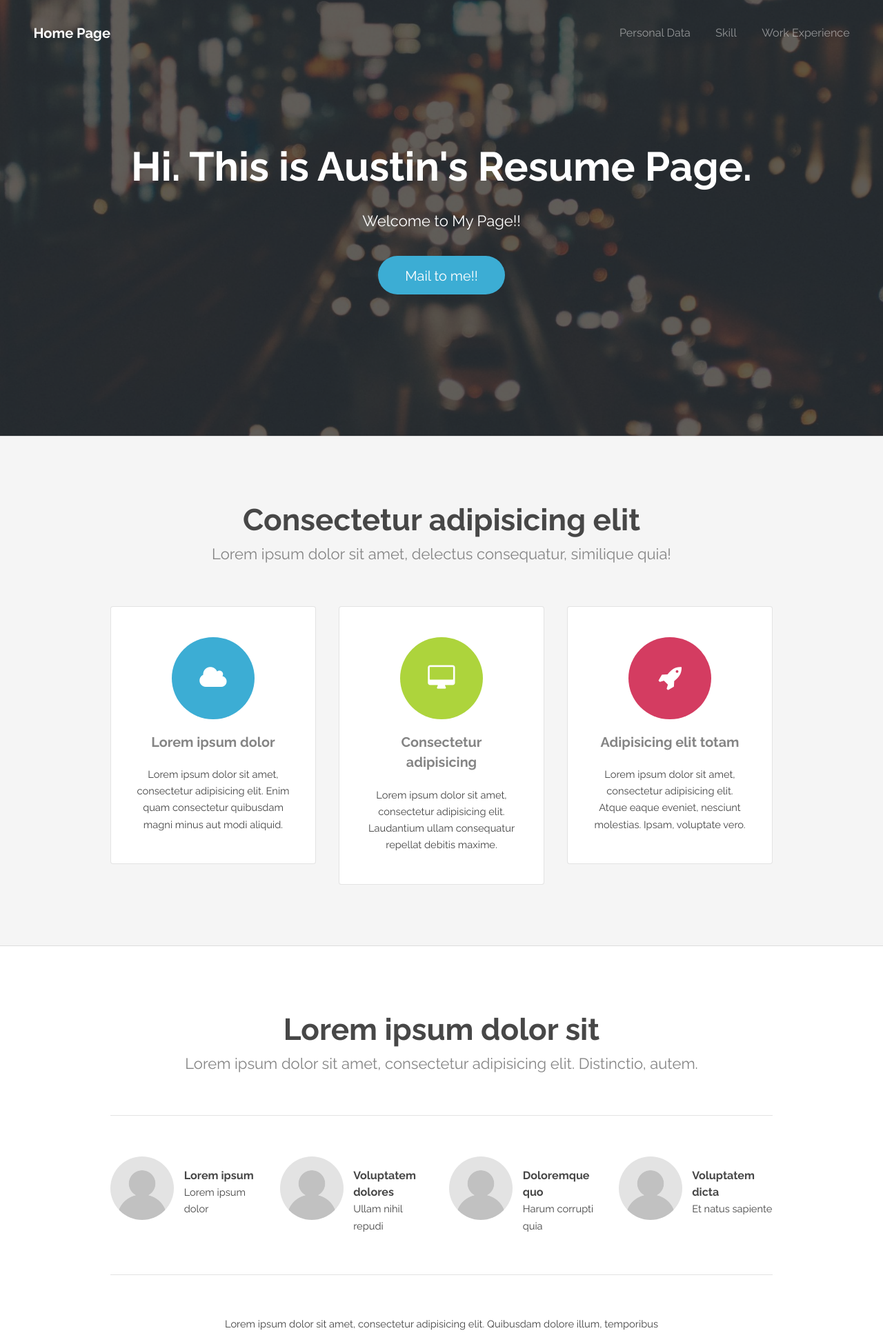
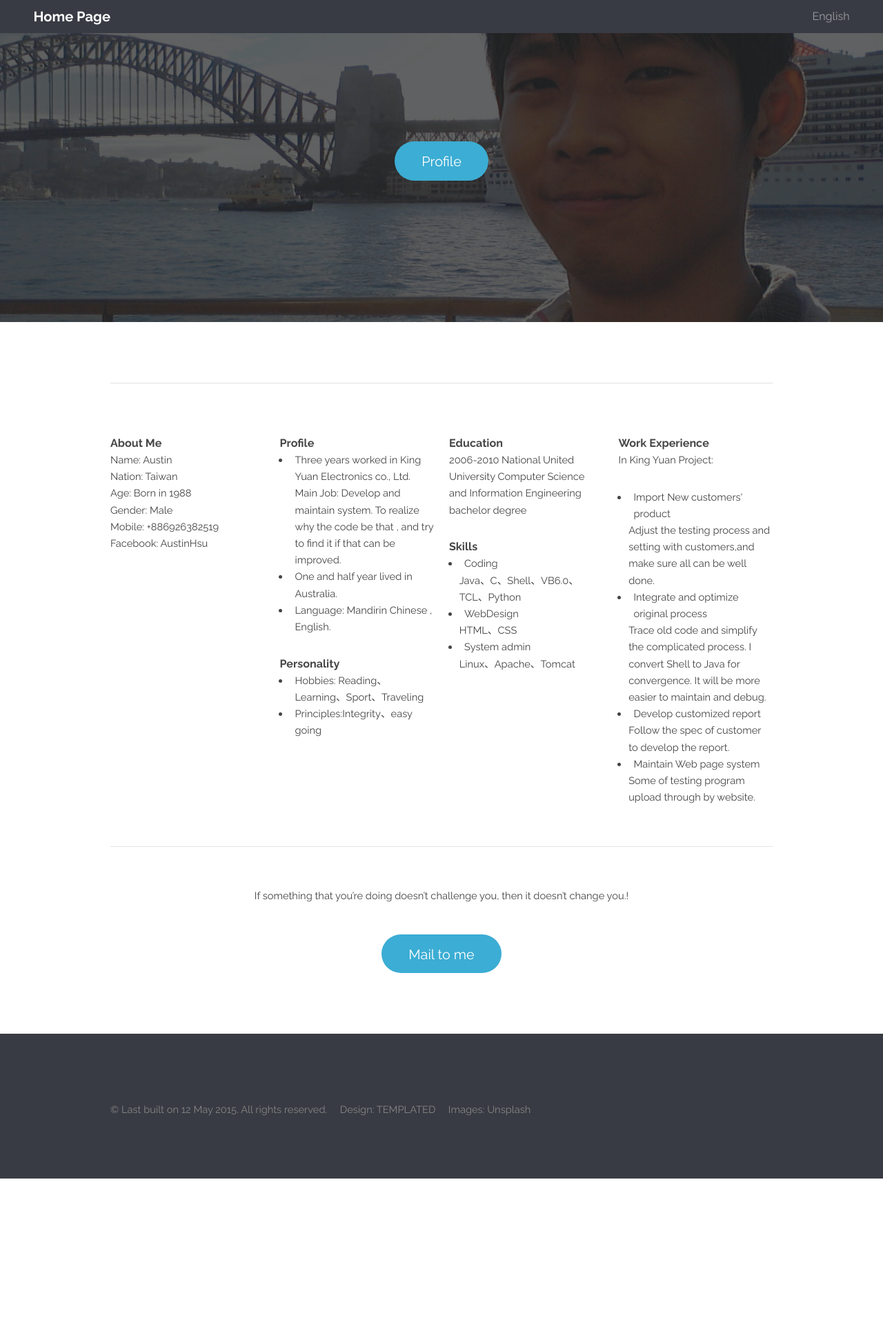
Before and after one commit to AustinDamn/AusinWebsite, a Python web app: template mysite/templates/austin.html in a window 1280 px wide. Shown: the top 1933 px of the page at 69% size. After the commit the page ends 1709 px from the top, so only its background shows below. Run offline with Jinja, Linux system fonts and the light colour scheme; the template is opened without the code that fills it, so the values that code supplies are empty.

Commit message:
initial project

```diff
--- a/mysite/mysite/settings.py
+++ b/mysite/mysite/settings.py
@@ -117,9 +117,9 @@ ALLOWED_HOSTS = ['*']
 STATIC_ROOT = 'staticfiles'
 
 #Turn off DEBUG mode
-DEBUG = False
+DEBUG = True
 
-TEMPLATE_DEBUG = False
+TEMPLATE_DEBUG = True
 
 #Import all of local settings if the file exists
 try:
--- a/mysite/mysite/urls.py
+++ b/mysite/mysite/urls.py
@@ -10,4 +10,6 @@ urlpatterns = patterns('',
     url(r'^hello/$', 'trips.views.hello_world'),
     url(r'^$','trips.views.home'),
     url(r'^austin/$','trips.views.austin'),
+    url(r'^Personal_info.html/$','trips.views.Personal_info'),
+    #url(r'^Personal_info.html/$','trips.views.generic'),
 )
--- a/mysite/static/css/style.css
+++ b/mysite/static/css/style.css
@@ -929,9 +929,9 @@
 /* Header */
 
 	body.landing #header {
-		background-color: transparent;
+		background-color: #383b43;
 		left: 0;
-		position: absolute;
+		position: fixed;
 		top: 0;
 	}
 
@@ -944,8 +944,8 @@
 		color: #ffffff;
 		cursor: default;
 		font-size: 1.1em;
-		height: 6em;
-		line-height: 6em;
+		height: 3em;
+		line-height: 3em;
 		width: 100%;
 		z-index: 10000;
 	}
@@ -1031,7 +1031,7 @@
 /* Banner */
 
 	#banner {
-		background-image: url(../images/dark_tint.png), url(../images/bokeh_car_lights_bg.jpg);
+		background-image: url(../images/dark_tint.png), url(../images/Austin.jpg);
 		background-position: center center;
 		background-size: cover;
 		color: #ffffff;
@@ -1217,3 +1217,9 @@
 		.grid-demo .row.flush > div:last-child span {
 			border-radius: 0 4px 4px 0;
 		}
+
+
+		#pic_profile {
+		    /*background-image: url(../images/dark_tint.png), url(../images/Ausitn.jpg);*/
+		    background-image: url(../images/Austin.JPG');
+		}
--- a/mysite/templates/austin.html
+++ b/mysite/templates/austin.html
@@ -7,7 +7,7 @@
 <html lang="en">
 	<head>
 		<meta charset="UTF-8">
-		<title>Demo Django Website</title>
+		<title>Austin Django Website</title>
 		<meta http-equiv="content-type" content="text/html; charset=utf-8" />
 		<meta name="description" content="" />
 		<meta name="keywords" content="" />
@@ -26,12 +26,11 @@
 
 		<!-- Header -->
 			<header id="header">
-				<h1><a href="austindamn.koding.io:8000/austin.html">Home Page</a></h1>
+				<h1><a href="https://austindamn.herokuapp.com/austin/">Home Page</a></h1>
 				<nav id="nav">
 					<ul>
-						<li><a href="index.html">Personal Data</a></li>
-						<li><a href="generic.html">Skill</a></li>
-						<li><a href="elements.html">Work Experience</a></li>
+						<li><a href="https://austindamn.herokuapp.com/austin/">English</a></li>
+						<!--li><a href="{{TEMPLATE_DIRS}}generic.html">Chinese</a></li-->
 						<!--li><a href="#" class="button special">Sign Up</a></li-->
 					</ul>
 				</nav>
@@ -39,84 +38,75 @@
 
 		<!-- Banner -->
 			<section id="banner">
-				<h2>Hi. This is Austin's Resume Page.</h2>
-				<p>Welcome to My Page!!</p>
-				<ul class="actions">
-					<li>
-						<a href="mailto:hct830@gmail.com" class="button big">Mail to me!!</a>
-					</li>
-				</ul>
-			</section>
-
-		<!-- One -->
-			<section id="one" class="wrapper style1 special">
-				<div class="container">
-					<header class="major">
-						<h2>Consectetur adipisicing elit</h2>
-						<p>Lorem ipsum dolor sit amet, delectus consequatur, similique quia!</p>
-					</header>
-					<div class="row 150%">
-						<div class="4u 12u$(medium)">
-							<section class="box">
-								<i class="icon big rounded color1 fa-cloud"></i>
-								<h3>Lorem ipsum dolor</h3>
-								<p>Lorem ipsum dolor sit amet, consectetur adipisicing elit. Enim quam consectetur quibusdam magni minus aut modi aliquid.</p>
-							</section>
-						</div>
-						<div class="4u 12u$(medium)">
-							<section class="box">
-								<i class="icon big rounded color9 fa-desktop"></i>
-								<h3>Consectetur adipisicing</h3>
-								<p>Lorem ipsum dolor sit amet, consectetur adipisicing elit. Laudantium ullam consequatur repellat debitis maxime.</p>
-							</section>
-						</div>
-						<div class="4u$ 12u$(medium)">
-							<section class="box">
-								<i class="icon big rounded color6 fa-rocket"></i>
-								<h3>Adipisicing elit totam</h3>
-								<p>Lorem ipsum dolor sit amet, consectetur adipisicing elit. Atque eaque eveniet, nesciunt molestias. Ipsam, voluptate vero.</p>
-							</section>
-						</div>
-					</div>
-				</div>
+				<a href="#two" class="button big">Profile</a>
 			</section>
 
 		<!-- Two -->
 			<section id="two" class="wrapper style2 special">
 				<div class="container">
-					<header class="major">
+					<!--header class="major">
 						<h2>Lorem ipsum dolor sit</h2>
 						<p>Lorem ipsum dolor sit amet, consectetur adipisicing elit. Distinctio, autem.</p>
-					</header>
+					</header-->
 					<section class="profiles">
 						<div class="row">
+						    <section class="3u 6u(medium) 12u$(xsmall) profile">
+								<h4>About Me</h4>
+								<p>Name: Austin<br>
+								   Nation: Taiwan<br>
+								   Age: Born in 1988<br>
+								   Gender: Male<br>
+								   Mobile: +886926382519<br>
+								   Facebook: AustinHsu<br>
+								</p>
+							</section>
 							<section class="3u 6u(medium) 12u$(xsmall) profile">
-								<img src="images/profile_placeholder.gif" alt="" />
-								<h4>Lorem ipsum</h4>
-								<p>Lorem ipsum dolor</p>
+								<h4>Profile</h4>
+								<ul>
+								    <li>Three years worked in King Yuan Electronics co., Ltd.  Main Job: Develop and maintain system. To realize why the code be that , and try to find it if that can be improved.</li>
+                                    <li>One and half year lived in Australia.</li>
+                                    <li>Language: Mandirin Chinese , English.</li>
+								</ul>
+								<h4>Personality</h4>
+								<ul>
+								    <li>Hobbies: Reading、Learning、Sport、Traveling</li>
+								    <li>Principles:Integrity、easy going</li>
+								</ul>
 							</section>
 							<section class="3u 6u$(medium) 12u$(xsmall) profile">
-								<img src="images/profile_placeholder.gif" alt="" />
-								<h4>Voluptatem dolores</h4>
-								<p>Ullam nihil repudi</p>
+								<h4>Education</h4>
+								<p>2006-2010 National United University Computer Science and Information Engineering bachelor degree</p>
+								<h4>Skills</h4>
+								<ul>
+								    <li>Coding</li>
+								    <div>Java、C、Shell、VB6.0、TCL、Python</div>
+								    <li>WebDesign</li>
+								    <div>HTML、CSS</div>
+								    <li>System admin</li>
+								    <div>Linux、Apache、Tomcat</div>
+								</ul>
 							</section>
 							<section class="3u 6u(medium) 12u$(xsmall) profile">
-								<img src="images/profile_placeholder.gif" alt="" />
-								<h4>Doloremque quo</h4>
-								<p>Harum corrupti quia</p>
-							</section>
-							<section class="3u$ 6u$(medium) 12u$(xsmall) profile">
-								<img src="images/profile_placeholder.gif" alt="" />
-								<h4>Voluptatem dicta</h4>
-								<p>Et natus sapiente</p>
+								<h4>Work Experience</h4>
+								<p>In King Yuan Project:</p>
+								<ul>
+								    <li>Import New customers' product</li>
+								    <div>Adjust the testing process and setting with customers,and make sure all can be well done.</div>
+                                    <li>Integrate and optimize original process</li>
+                                    <div>Trace old code and simplify the complicated process. I convert Shell to Java for convergence. It will be more easier to maintain and debug.</div>
+                                    <li>Develop customized report</li>
+                                    <div>Follow the spec of customer to develop the report.</div>
+								    <li>Maintain Web page system</li>
+								    <div>Some of testing program upload through by website.</div>
+								</ul>
 							</section>
 						</div>
 					</section>
 					<footer>
-						<p>Lorem ipsum dolor sit amet, consectetur adipisicing elit. Quibusdam dolore illum, temporibus veritatis eligendi, aliquam, dolor enim itaque veniam aut eaque sequi qui quia vitae pariatur repudiandae ab dignissimos ex!</p>
+						<p>If something that you’re doing doesn’t challenge you, then it doesn’t change you.!</p>
 						<ul class="actions">
 							<li>
-								<a href="#" class="button big">Lorem ipsum dolor sit</a>
+								<a href="mailto:hct830@gmail.com" class="button big">Mail to me</a>
 							</li>
 						</ul>
 					</footer>
@@ -124,7 +114,7 @@
 			</section>
 
 		<!-- Three -->
-			<section id="three" class="wrapper style3 special">
+			<!--section id="three" class="wrapper style3 special">
 				<div class="container">
 					<header class="major">
 						<h2>Consectetur adipisicing elit</h2>
@@ -151,28 +141,28 @@
 						</div>
 					</form>
 				</div>
-			</section>
+			</section-->
 
 		<!-- Footer -->
 			<footer id="footer">
 				<div class="container">
-					<section class="links">
+					<!--section class="links">
 						<div class="row">
 							<section class="3u 6u(medium) 12u$(small)">
 								<h3>Lorem ipsum dolor</h3>
 								<ul class="unstyled">
-									<li><a href="#">Lorem ipsum dolor sit</a></li>
-									<li><a href="#">Nesciunt itaque, alias possimus</a></li>
-									<li><a href="#">Optio rerum beatae autem</a></li>
-									<li><a href="#">Nostrum nemo dolorum facilis</a></li>
-									<li><a href="#">Quo fugit dolor totam</a></li>
+									<li><a href="#">Profile</a></li>
+									<li><a href="#">Name:Austin</a></li>
+									<li><a href="#">Nation:Taiwan</a></li>
+									<li><a href="#">Born in 1988</a></li>
+									<li><a href="#">FB:tkjh90010@hotmail.com</a></li>
 								</ul>
 							</section>
 							<section class="3u 6u$(medium) 12u$(small)">
-								<h3>Culpa quia, nesciunt</h3>
+								<h3>Skills</h3>
 								<ul class="unstyled">
-									<li><a href="#">Lorem ipsum dolor sit</a></li>
-									<li><a href="#">Reiciendis dicta laboriosam enim</a></li>
+									<li><a href="#">Coding: Java/Shell/PHP/Python</a></li>
+									<li><a href="#"></a></li>
 									<li><a href="#">Corporis, non aut rerum</a></li>
 									<li><a href="#">Laboriosam nulla voluptas, harum</a></li>
 									<li><a href="#">Facere eligendi, inventore dolor</a></li>
@@ -199,16 +189,16 @@
 								</ul>
 							</section>
 						</div>
-					</section>
+					</section-->
 					<div class="row">
 						<div class="8u 12u$(medium)">
 							<ul class="copyright">
-								<li>&copy; Untitled. All rights reserved.</li>
+								<li>&copy; Last built on 12 May 2015. All rights reserved.</li>
 								<li>Design: <a href="http://templated.co">TEMPLATED</a></li>
 								<li>Images: <a href="http://unsplash.com">Unsplash</a></li>
 							</ul>
 						</div>
-						<div class="4u$ 12u$(medium)">
+						<!--div class="4u$ 12u$(medium)">
 							<ul class="icons">
 								<li>
 									<a class="icon rounded fa-facebook"><span class="label">Facebook</span></a>
@@ -223,7 +213,7 @@
 									<a class="icon rounded fa-linkedin"><span class="label">LinkedIn</span></a>
 								</li>
 							</ul>
-						</div>
+						</div-->
 					</div>
 				</div>
 			</footer>
```
Also changed, not shown: mysite/templates/Personal_info.html (added, +133 -0 lines), mysite/trips/views.py (+9 -6 lines), mysite/static/images/Austin.jpg (added).
